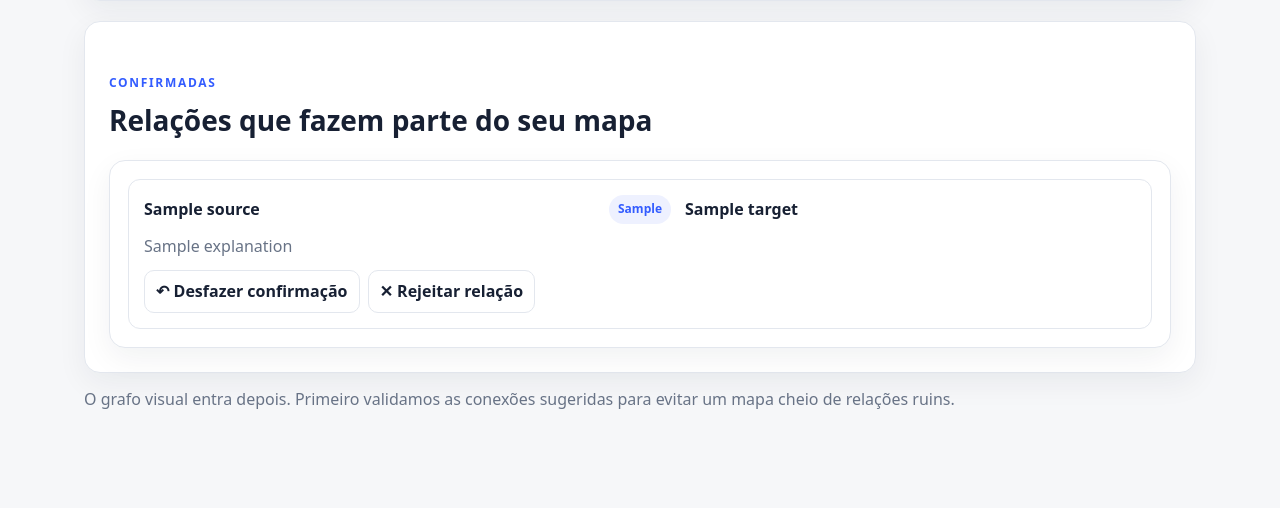
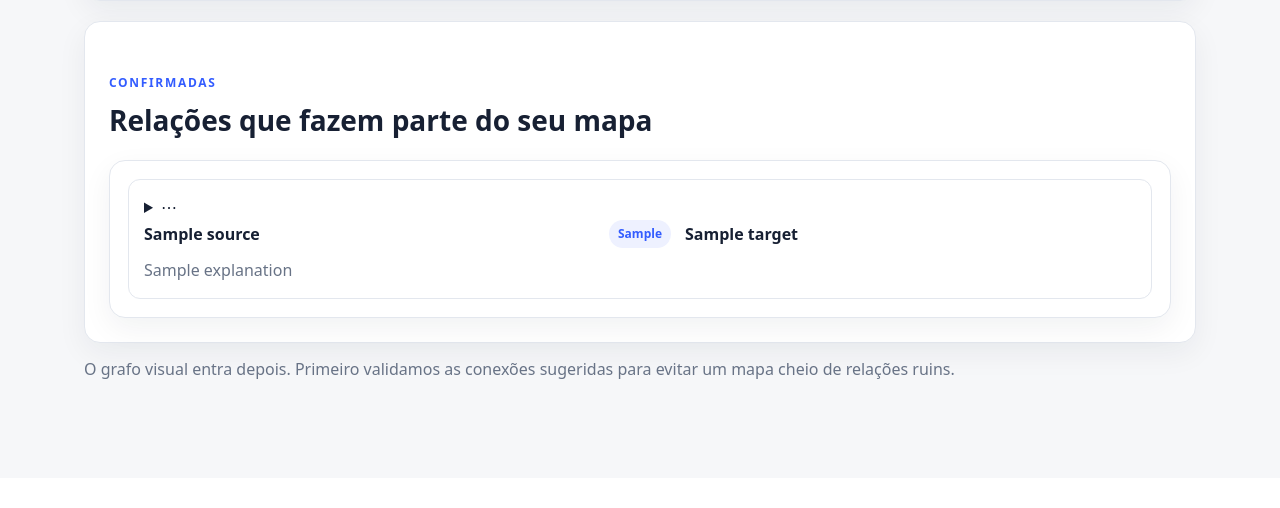
Before and after one commit to ramkar987/segundo_cerebro, a Django app: template templates/knowledge/connections.html in a window 1280 px wide. Shown: the part 776-1284 px from the top of the page. After the commit the page ends 1155 px from the top, so only its background shows below. Run offline with Django 5.2, Linux system fonts and the light colour scheme; the template is opened without the code that fills it: most values are stand-ins (such as "Sample title", 1, 10 or a date in 2020).

Commit message:
Use discreet menu for confirmed relation actions

```diff
--- a/templates/knowledge/connections.html
+++ b/templates/knowledge/connections.html
@@ -84,7 +84,21 @@
 
   <div class="relations big">
     {% for relation in confirmed_relations %}
-      <div class="relation-card">
+      <div class="relation-card confirmed-relation-card">
+        <details class="relation-more">
+          <summary title="Mais opções" aria-label="Mais opções">⋯</summary>
+          <div class="relation-more-menu">
+            <form method="post" action="{% url 'unconfirm_relation' relation.pk %}">
+              {% csrf_token %}
+              <button type="submit">Desfazer confirmação</button>
+            </form>
+            <form method="post" action="{% url 'reject_relation' relation.pk %}">
+              {% csrf_token %}
+              <button type="submit" class="danger-action">Rejeitar relação</button>
+            </form>
+          </div>
+        </details>
+
         <div class="relation-pair">
           <a href="{{ relation.source.get_absolute_url }}"><strong>{{ relation.source.title }}</strong></a>
           <span class="relation-type">{{ relation.get_relation_type_display }}</span>
@@ -93,16 +107,6 @@
         {% if relation.explanation %}
           <p class="muted">{{ relation.explanation }}</p>
         {% endif %}
-        <div class="relation-actions">
-          <form method="post" action="{% url 'unconfirm_relation' relation.pk %}">
-            {% csrf_token %}
-            <button type="submit">↶ Desfazer confirmação</button>
-          </form>
-          <form method="post" action="{% url 'reject_relation' relation.pk %}">
-            {% csrf_token %}
-            <button type="submit">✕ Rejeitar relação</button>
-          </form>
-        </div>
       </div>
     {% empty %}
       <div class="empty">Nenhuma relação confirmada ainda.</div>
```
